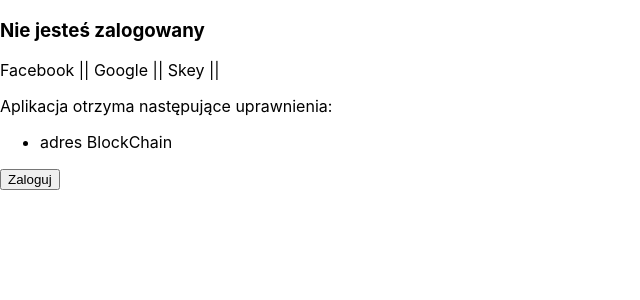
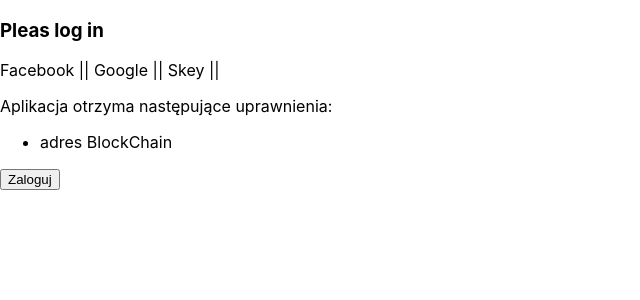
Before and after one commit to empedes/block-login, a React (Create React App) app: page / in a window 1280 px wide. Shown: the top 300 px of the page, without its empty margins (0-640 px from the left). Built offline with nearby package versions, Linux system fonts and the light colour scheme.

Commit message:
Tłumaczenie na EN

```diff
--- a/src/Components/App.tsx
+++ b/src/Components/App.tsx
@@ -21,7 +21,7 @@
   return (
     <>
       <h3>
-        {!!user ? `Zalogowany jako ${user}` : `Nie jesteś zalogowany`}
+        {!!user ? `You are log in as ${user}` : `Pleas log in`}
       </h3>
 
       {!user &&
```
